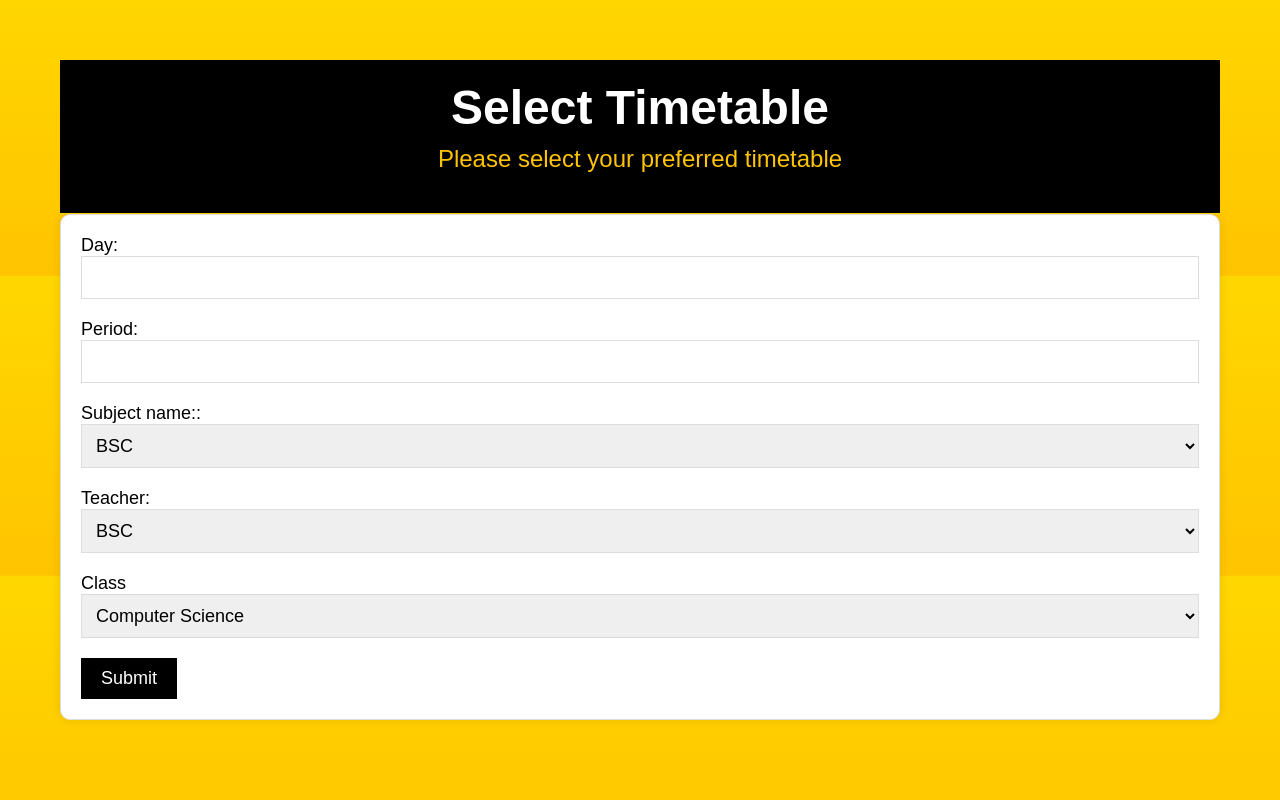
After one commit to SynChronis-Developer/SynChronisModified, a Django app: page /SelectTime_Table/ in a window 1280 px wide. The commit adds this page. Run offline with Django 4.2, Linux system fonts and the light colour scheme.

Commit message:
second committ

```diff
--- a/SynChronis/SynChronisApp/admin.py
+++ b/SynChronis/SynChronisApp/admin.py
@@ -1,5 +1,5 @@
 from django.contrib import admin
-from .models import LocationTable, LoginTable
+from .models import LocationTable, LoginTable, TimeTableTable
 from .models import TeacherTable
 from .models import StudentTable
 from .models import ClassTable
@@ -12,3 +12,4 @@ admin.site.register(StudentTable)
 admin.site.register(ClassTable)
 admin.site.register(AttendanceTable)
 admin.site.register(LocationTable)
+admin.site.register(TimeTableTable)
--- a/SynChronis/SynChronisApp/urls.py
+++ b/SynChronis/SynChronisApp/urls.py
@@ -16,7 +16,7 @@ Including another URLconf
 """
 from django.urls import  path
 
-from SynChronisApp.views import AcceptTeacher, AdminDashboard, Location, LoginPage, MainPage, RejectTeacher, TimeTable, ViewTeacher
+from .views import AcceptTeacher, AdminDashboard, Location, LoginPage, MainPage, RejectTeacher, SelectTime_Table, TimeTable, ViewTeacher,SettimeTable
 
 urlpatterns = [
     path('', MainPage.as_view(), name='Main_Page'),
@@ -27,4 +27,6 @@ urlpatterns = [
     path('Location/', Location.as_view(), name='Location'),
     path('accept_teacher/<int:id>', AcceptTeacher.as_view(), name='accept_teacher'),
     path('reject_teacher/<int:id>', RejectTeacher.as_view(), name='reject_teacher'),
+    path('SelectTime_Table/', SelectTime_Table.as_view(), name='SelectTime_Table'),
+    path('set_time_table/<str:day>/<str:period>', SettimeTable.as_view(), name='set_time_table'),
 ]
--- a/SynChronis/SynChronisApp/views.py
+++ b/SynChronis/SynChronisApp/views.py
@@ -5,7 +5,7 @@ from django.views import View
 
 from SynChronisApp.form import LocationForm
 
-from .models import LoginTable, TeacherTable
+from .models import ClassTable, LoginTable, TeacherTable ,TimeTableTable
 
 # Create your views here.
 
@@ -51,7 +51,16 @@ class RejectTeacher(View):
 
 class TimeTable(View):
     def get(self, request):
-        return render(request, 'timetable.html')
+
+        tt=TimeTableTable.objects.all()
+        return render(request, 'timetable.html',{'tt':tt})
+
+
+class SettimeTable(View):
+    def get(self, request,day,period):
+        print(day,period)
+        tt=TimeTableTable.objects.all()
+        return render(request, 'settimetable.html',{'tt':tt,'day':day,'period':period})
 
 class MainPage(View):
     def get(self, request):
@@ -69,3 +78,7 @@ class Location(View):
         if form.is_valid():
             form.save()
             return HttpResponse('''<script>alert('location added successfully');window.location.href='/Location';</script>''')
+
+class SelectTime_Table(View):
+    def get(self, request):
+        return render(request, 'selecttimetable.html')
--- /dev/null
+++ b/SynChronis/static/css/selecttimetable.css
@@ -0,0 +1,134 @@
+/* Global Styles */
+
+* {
+  box-sizing: border-box;
+  margin: 0;
+  padding: 0;
+}
+
+body {
+  font-family: Arial, sans-serif;
+  background-color: #FFD700; /* Golden background */
+  background-image: linear-gradient(to bottom, #FFD700, #FFC400); /* Gradient background */
+  background-size: 100% 300px;
+  background-position: 0% 100%;
+  animation: gradient 10s ease infinite;
+}
+
+@keyframes gradient {
+  0% {
+    background-position: 0% 100%;
+  }
+  50% {
+    background-position: 100% 0%;
+  }
+  100% {
+    background-position: 0% 100%;
+  }
+}
+
+/* Header Section */
+
+.header {
+  background-color: #000000;
+  color: #FFFFFF;
+  padding: 20px;
+  text-align: center;
+  border-bottom: 1px solid #FFD700;
+}
+
+.header h1 {
+  font-size: 48px;
+  margin-bottom: 10px;
+  color: #FFFFFF;
+}
+
+.header p {
+  font-size: 24px;
+  margin-bottom: 20px;
+  color: #FFC400;
+}
+
+/* Gold Accent */
+
+.gold-accent {
+  color: #FFFFFF;
+  font-weight: bold;
+}
+
+/* Button Styles */
+
+.button {
+  background-color: #000000;
+  color: #FFFFFF;
+  border: none;
+  padding: 10px 20px;
+  font-size: 18px;
+  cursor: pointer;
+  transition: background-color 0.3s ease;
+}
+
+.button:hover {
+  background-color: #FFD700;
+  color: #000000;
+}
+
+.button:active {
+  transform: scale(0.9);
+}
+
+/* Form Styles */
+
+.form-container {
+  background-color: #FFFFFF;
+  padding: 20px;
+  border: 1px solid #DDDDDD;
+  border-radius: 10px;
+  box-shadow: 0 0 10px rgba(0, 0, 0, 0.1);
+  margin-bottom: 20px;
+}
+
+.form-group {
+  margin-bottom: 20px;
+}
+
+.form-group label {
+  font-size: 18px;
+  margin-bottom: 10px;
+}
+
+.form-group input, .form-group select {
+  width: 100%;
+  padding: 10px;
+  font-size: 18px;
+  border: 1px solid #DDDDDD;
+}
+
+/* Animation Styles */
+
+.animate {
+  animation: fadeIn 1s ease;
+}
+
+@keyframes fadeIn {
+  from {
+    opacity: 0;
+  }
+  to {
+    opacity: 1;
+  }
+}
+
+/* Utility Classes */
+
+.container {
+  max-width: 1200px;
+  margin: 40px auto;
+  padding: 20px;
+}
+
+.flex {
+  display: flex;
+  justify-content: space-between;
+  align-items: center;
+}
--- /dev/null
+++ b/SynChronis/templates/selecttimetable.html
@@ -0,0 +1,59 @@
+{% load static %}
+<html lang="en">
+<head>
+    <meta charset="UTF-8">
+    <meta name="viewport" content="width=device-width, initial-scale=1.0">
+    <title>Document</title>
+    <link rel="stylesheet" href="{% static 'css/selecttimetable.css' %}">
+</head>
+<body class="ht">
+  <div class="container">
+    <header class="header">
+      <h1>Select Timetable</h1>
+      <p>Please select your preferred timetable</p>
+    </header>
+    <div class="form-container">
+      <form>
+        <div class="form-group">
+          <label class="aa">Day:</label>
+          <input type="text" class="input">
+        </div>
+
+        <div class="form-group">
+          <label class="aa">Period:</label>
+          <input type="text" class="input"><br>
+        </div>
+        <div class="form-group">
+          <label class="aa">Subject name::</label>
+          <select class="input">
+            <option value="BSC">BSC </option>
+            <option value="B.COM">B.COM </option>
+            <option value="B.COM CO">B.COM </option>
+          </select>
+        </div>
+        <div class="form-group">
+          <label class="aa">Teacher:</label>
+          <select class="input">
+            <option value="BSC">BSC </option>
+            <option value="B.COM">B.COM </option>
+            <option value="B.COM CO">B.COM </option>
+          </select>
+        </div>
+
+        <div class="form-group">
+          <label class="aa">Class</label>
+          <select class="input">
+            <option value="computer science">Computer Science </option>
+            <option value="physics">Physics </option>
+            <option value="maths">Maths</option>
+          </select>
+        </div>
+
+        <div class="sub">
+          <button type="submit" class="button">Submit</button>
+        </div>
+      </form>
+    </div>
+  </div>
+</body>
+</html>
```
Also changed, not shown: SynChronis/SynChronisApp/models.py (+10 -4 lines), SynChronis/static/css/mainpage.css (+32 -7 lines), SynChronis/static/css/timetable.css (added, +66 -0 lines), SynChronis/templates/settimetable.html (added, +58 -0 lines), SynChronis/templates/timetable.html (+36 -28 lines), SynChronis/templates/viewteacher.html (+7 -7 lines), SynChronis/SynChronisApp/migrations/0010_rename_timetable_timetabletable.py (added), SynChronis/SynChronisApp/migrations/0011_rename_class_name_classtable_class_name_and_more.py (added), SynChronis/SynChronisApp/migrations/0012_subjecttable.py (added), SynChronis/db.sqlite3, SynChronis/templates/mainpage.html (indentation only).
